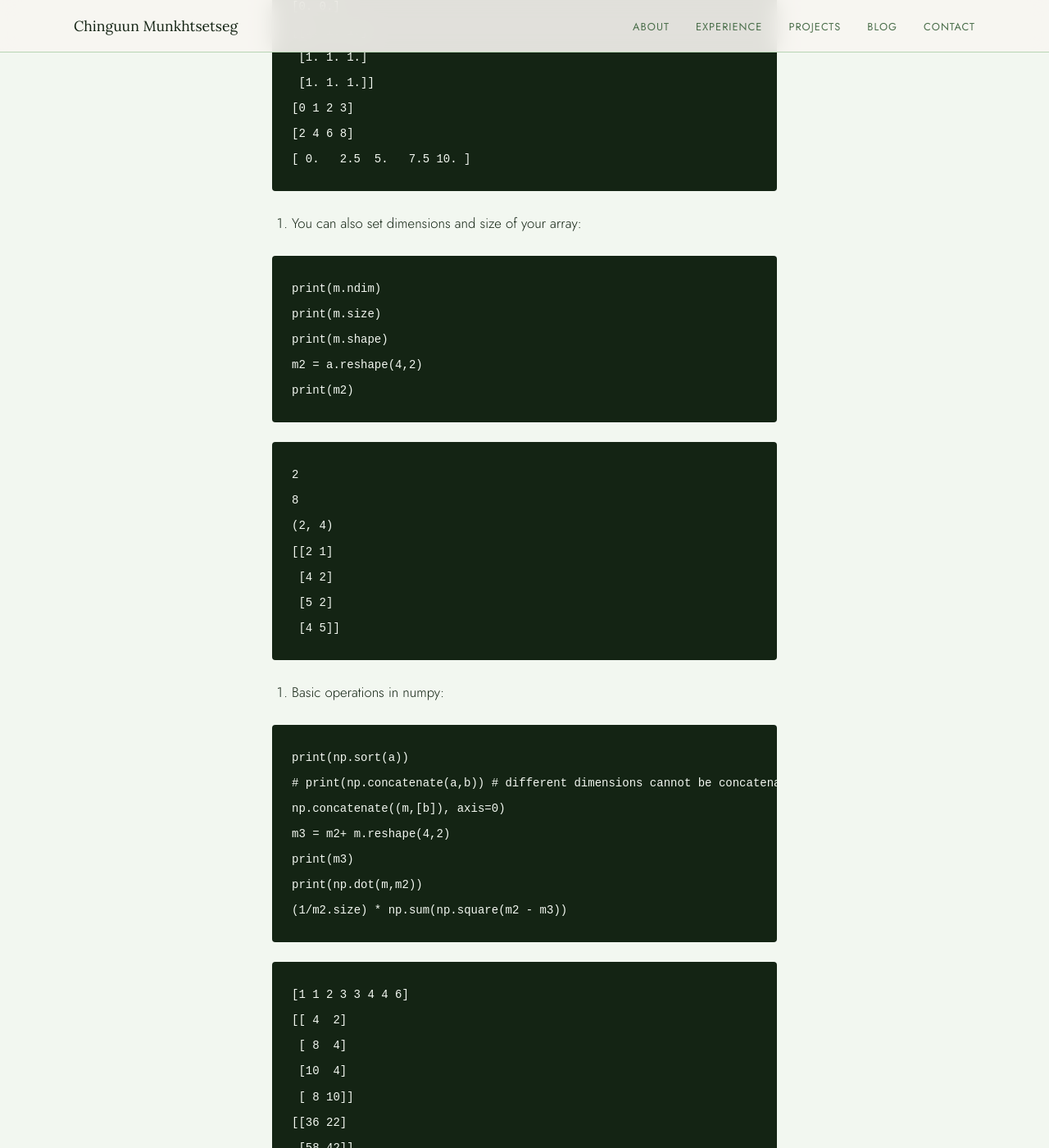
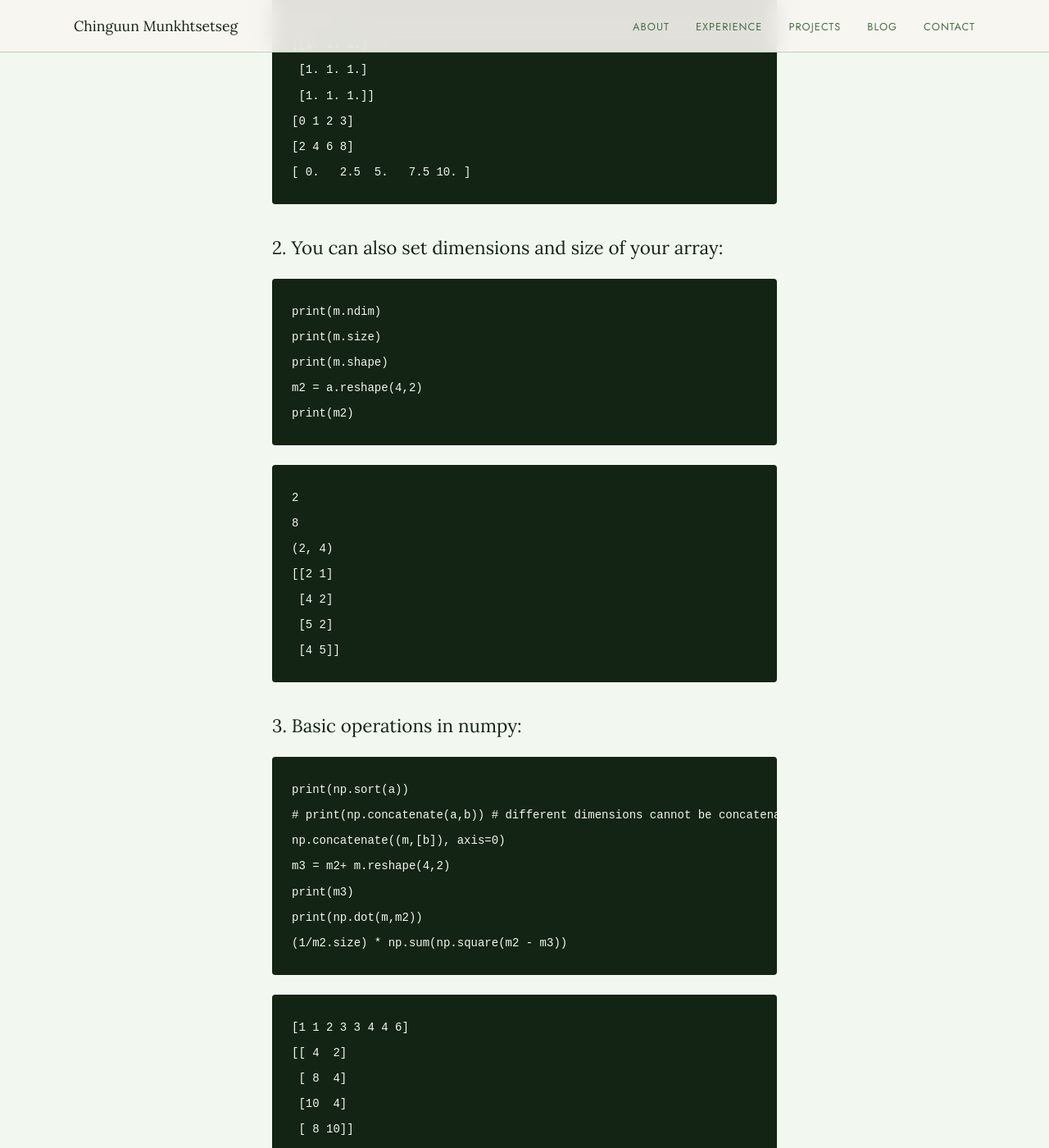
Before and after one commit to chinguunxo/chinguunxo.github.io, a Jekyll site: the page built from _posts/2026-03-26-Day-2-Overview-of-basic-packages-for-modeling.md, in a window 1280 px wide and 1400 px high, scrolled down 2164 px. Shown: the whole window at 82% size. Built offline with Jekyll 4.4.1, drawn with Linux system fonts in a browser that asks for light colours; some of the changed text lies outside the part shown.

Commit message:
Revise section headings in Day 2 overview
Updated section headings for clarity and consistency in the Day 2 overview of basic packages for modeling.

````diff
--- a/_posts/2026-03-26-Day-1-Overview-of-basic-packages-for-modeling.md
+++ b/_posts/2026-03-26-Day-2-Overview-of-basic-packages-for-modeling.md
@@ -36,7 +36,7 @@ pip install numpy scikit-learn matplotlib
 As mentioned, `numpy` is used for numerical computations. The object to be manipulated will be called `ndarray` or `array`, which can be vectors, matrices, or higher-dimensional arrays. I hope you don't get `sleepy`!
 Moving on to the useful stuff :D :
 
-1. To create an array
+## 1. To create an array
 
 ```python
 a = np.array([2,1,3,4,6,3,1])
@@ -63,7 +63,7 @@ print(np.linspace(0,10,num=5))
 ```
 
 
-2. You can also set dimensions and size of your array:
+## 2. You can also set dimensions and size of your array:
 
 ```python
 print(m.ndim)
@@ -83,7 +83,7 @@ print(m2)
  [4 5]]
 ```
 
-3. Basic operations in numpy:
+## 3. Basic operations in numpy:
 
 ```python
 print(np.sort(a))
@@ -107,7 +107,7 @@ print(np.dot(m,m2))
 np.float64(11.875)
 ```
 
-4. Indexing
+## 4. Indexing
 
 ```python
 print(a[1])
````
